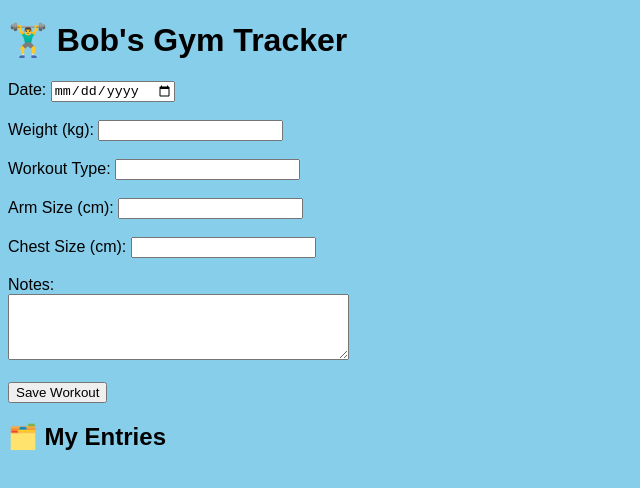
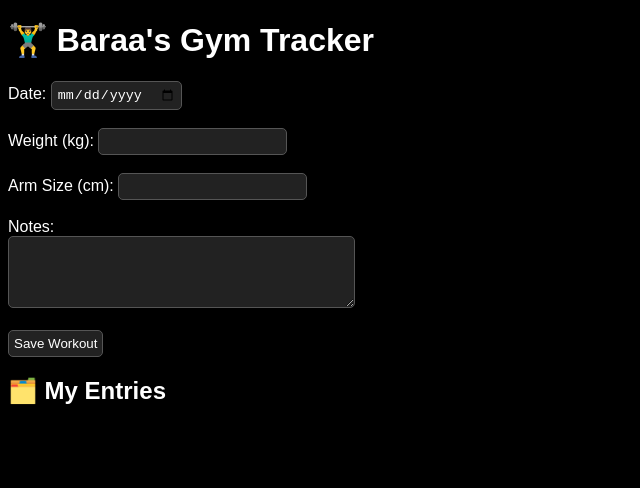
Before and after one commit to Bobtaki/gym-tracker, a plain HTML site: page index.html in a window 1280 px wide. Shown: the whole page, without its empty margins (0-640 px from the left). Drawn offline with Linux system fonts and the light colour scheme.

Commit message:
Update index.html

```diff
--- a/index.html
+++ b/index.html
@@ -5,20 +5,32 @@
   <title>Baraa's Gym Tracker</title>
   <style>
     body {
-      background-color: skyblue;
+      background-color: black;
+      color: white;
       font-family: Arial, sans-serif;
+    }
+
+    input, textarea, button {
+      background-color: #222;
+      color: white;
+      border: 1px solid #555;
+      padding: 5px;
+      border-radius: 5px;
+    }
+
+    button:hover {
+      background-color: #444;
+      cursor: pointer;
     }
   </style>
 </head>
 <body>
-  <h1>🏋️‍♂️ Bob's Gym Tracker</h1>
+  <h1>🏋️‍♂️ Baraa's Gym Tracker</h1>
 
   <form id="gymForm">
     <label>Date: <input type="date" name="date" required></label><br><br>
-    <label>Weight (kg): <input type="number" name="weight" required></label><br><br>
-    <label>Workout Type: <input type="text" name="workout" required></label><br><br>
-    <label>Arm Size (cm): <input type="number" name="armSize"></label><br><br>
-    <label>Chest Size (cm): <input type="number" name="chestSize"></label><br><br>
+    <label>Weight (kg): <input type="text" name="weight" required></label><br><br>
+    <label>Arm Size (cm): <input type="text" name="armSize"></label><br><br>
     <label>Notes:<br>
       <textarea name="notes" rows="4" cols="40"></textarea>
     </label><br><br>
@@ -35,16 +47,20 @@
     form.addEventListener('submit', function(event) {
       event.preventDefault();
       const formData = new FormData(form);
+
+      // Replace comma with dot
+      let weight = formData.get('weight').replace(',', '.');
+      let armSize = formData.get('armSize').replace(',', '.');
+
       const entry = `
         <li>
           <strong>${formData.get('date')}</strong> -
-          ${formData.get('workout')} |
-          Weight: ${formData.get('weight')}kg |
-          Arm: ${formData.get('armSize')}cm |
-          Chest: ${formData.get('chestSize')}cm
+          Weight: ${weight} kg |
+          Arm: ${armSize} cm
           <br>📝 ${formData.get('notes')}
         </li>
       `;
+
       entriesList.innerHTML += entry;
       form.reset();
     });
```
